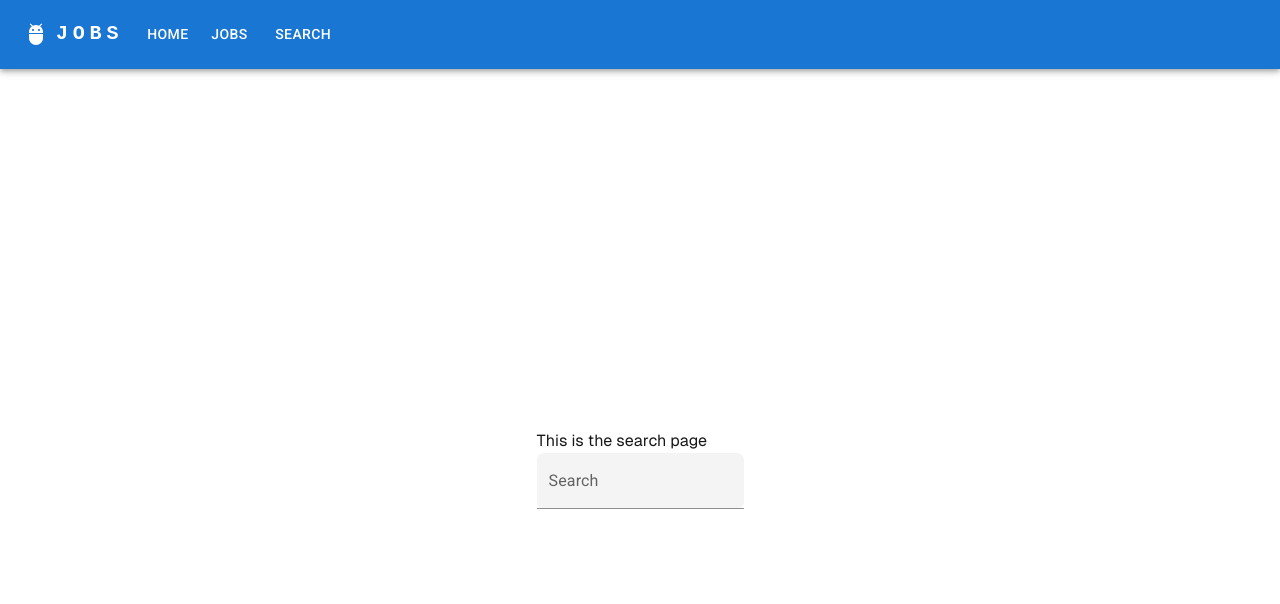
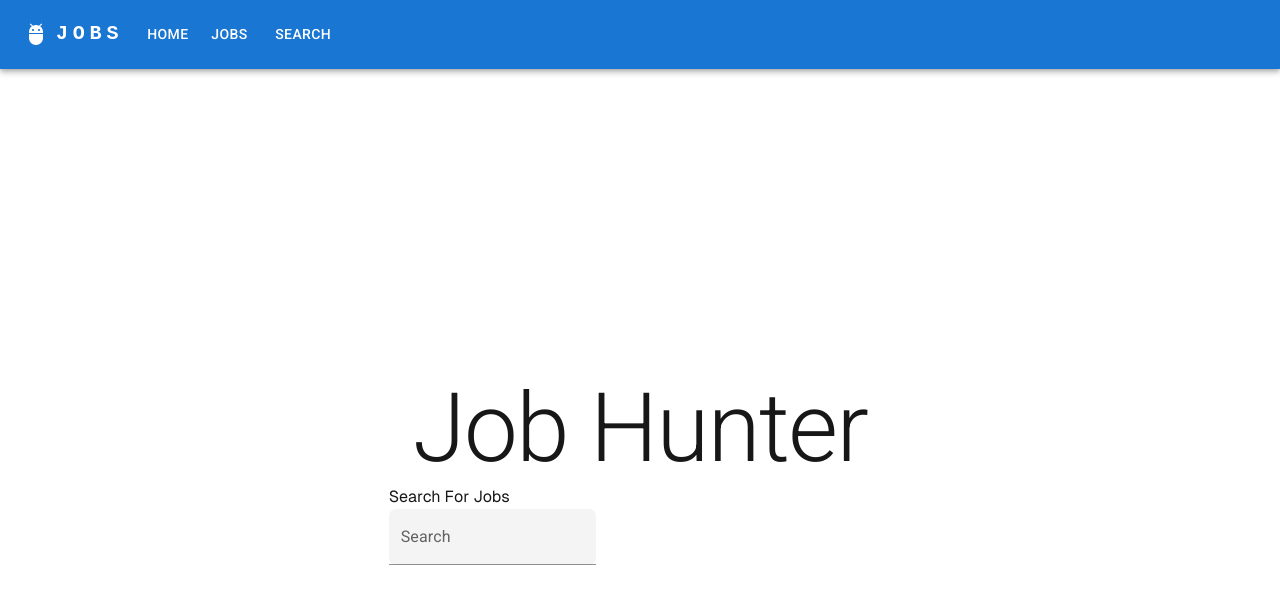
Before and after one commit to eldridgerdev/jobBoard, a Next.js app: page /search in a window 1280 px wide. Shown: the top 604 px of the page. Built offline with nearby package versions, Linux system fonts and the light colour scheme; what @mui/material-nextjs would draw is missing.

Commit message:
Add Hero, update jobs api to v2, add motion library

```diff
--- a/app/jobs/page.tsx
+++ b/app/jobs/page.tsx
@@ -2,6 +2,7 @@ import JobCardList from "./JobCardList";
 import { getAIResponse } from "../services/getAiResponse";
 import { getJobs } from "../services/getJobs";
 import { Job } from "./types";
+import Hero from "../components/Hero";
 
 type PageParams = {
   searchParams: Promise<{ [key: string]: string | undefined }>;
@@ -31,7 +32,7 @@ export default async function JobPostingsPage({ searchParams }: PageParams) {
   });
   return (
     <>
-      <h1>JobPostingsPage</h1>
+      <Hero />
       {jobs.length > 0 ? (
         <JobCardList jobs={updatedJobs} />
       ) : (
--- a/app/search/page.tsx
+++ b/app/search/page.tsx
@@ -1,7 +1,10 @@
 import { TextField } from "@mui/material";
 import Form from "next/form";
+import Hero from "../components/Hero";
+
 const SearchForm = () => {
   return (
+    <>
       <Form action="/jobs">
         <TextField
           name="query"
@@ -18,13 +21,15 @@ const SearchForm = () => {
           color="primary"
         />
       </Form>
+    </>
   );
 };
 
 export default function SearchPage() {
   return (
     <div>
-      <h1>This is the search page</h1>
+      <Hero />
+      <h1>Search For Jobs</h1>
       <SearchForm />
     </div>
   );
--- a/app/services/getJobs.ts
+++ b/app/services/getJobs.ts
@@ -57,7 +57,6 @@ interface GetJobsOpts {
 const empty = { data: {} };
 export async function getJobs(jobOpts: GetJobsOpts = empty): Promise<Job[]> {
   // For testing
-  return testData;
   const options = {
     ...defaultOpts,
     ...jobOpts,
@@ -71,7 +70,7 @@ export async function getJobs(jobOpts: GetJobsOpts = empty): Promise<Job[]> {
   const distance = `&distance=${options.data.distance}`;
   const language = `&language=en_US`;
   const remote = `&remote`;
-  const url = `https://${JOBS_API_HOST}/list?${query}${location}${distance}${language}${remote}`;
+  const url = `https://${JOBS_API_HOST}/v2/list?${query}${location}${distance}${language}${remote}`;
   const response = await fetch(url, {
     method: "GET",
     headers: options.headers as HeadersInit,
--- a/package.json
+++ b/package.json
@@ -13,10 +13,12 @@
     "@emotion/react": "^11.13.3",
     "@emotion/styled": "^11.13.0",
     "@fontsource/roboto": "^5.1.0",
+    "@material-ui/core": "^4.12.4",
     "@mui/icons-material": "^6.1.5",
     "@mui/material": "^6.1.5",
     "@mui/material-nextjs": "^6.1.7",
     "axios": "^1.7.7",
+    "motion": "^11.11.17",
     "next": "15.0.0",
     "openai": "^4.68.4",
     "react": "19.0.0-rc-65a56d0e-20241020",
```
Also changed, not shown: 2 other files (tests, documents, lock files or other folders). Lines whose indentation alone changed are shown as unchanged.
